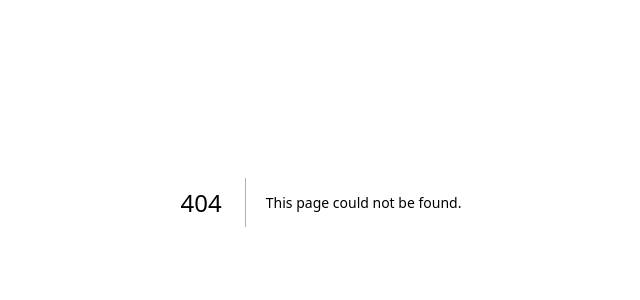
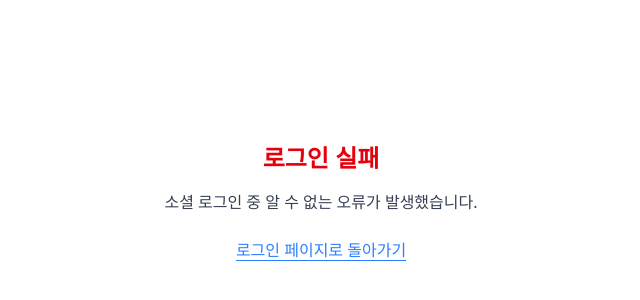
Before and after one commit to SWEuijunShane/HomeCinema_frontend, a Next.js app: page /oauth2/failure in a window 1280 px wide. Before the commit this address had no page. Shown: the part 198-498 px from the top of the page, without its empty margins (319-959 px from the left). Built offline with nearby package versions, Linux system fonts and the light colour scheme.

Commit message:
소셜로그인 구글, 네이버 기능 추가 및 프론트 백 연동

```diff
--- /dev/null
+++ b/app/oauth2/failure/page.tsx
@@ -0,0 +1,31 @@
+"use client"
+
+import { useSearchParams } from "next/navigation"
+
+export default function OAuth2FailurePage() {
+  const searchParams = useSearchParams()
+  const reason = searchParams.get("reason")
+
+  const getMessage = () => {
+    switch (reason) {
+      case "no_email":
+        return "이메일 정보 제공에 동의하지 않아 로그인할 수 없습니다."
+      case "unknown":
+      default:
+        return "소셜 로그인 중 알 수 없는 오류가 발생했습니다."
+    }
+  }
+
+  return (
+    <div className="flex flex-col items-center justify-center h-screen">
+      <h1 className="text-2xl font-semibold text-red-600 mb-4">로그인 실패</h1>
+      <p className="text-gray-700">{getMessage()}</p>
+      <a
+        href="/login"
+        className="mt-6 inline-block text-blue-500 underline underline-offset-4"
+      >
+        로그인 페이지로 돌아가기
+      </a>
+    </div>
+  )
+}
--- /dev/null
+++ b/app/oauth2/redirect/page.tsx
@@ -0,0 +1,21 @@
+"use client"
+
+import { useEffect } from "react"
+import { useRouter, useSearchParams } from "next/navigation"
+
+export default function OAuth2RedirectPage() {
+  const router = useRouter()
+  const searchParams = useSearchParams()
+  const accessToken = searchParams.get("accessToken")
+  const refreshToken = searchParams.get("refreshToken")
+
+  useEffect(() => {
+    if (accessToken && refreshToken) {
+      localStorage.setItem("accessToken", accessToken ?? "")
+      localStorage.setItem("refreshToken", refreshToken ?? "")
+      router.push("/") // 로그인 성공 후 홈으로 리디렉션
+    }
+  }, [accessToken, refreshToken])
+
+  return <div>로그인 중입니다...</div>
+}
--- a/components/login-form.tsx
+++ b/components/login-form.tsx
@@ -1,7 +1,7 @@
 "use client"
 
 import { useState } from "react"
-import axios from "axios"
+import axios from "@/lib/axios"
 import { cn } from "@/lib/utils"
 import { Button } from "@/components/ui/button"
 import {
@@ -24,7 +24,7 @@ export function LoginForm({
   const handleSubmit = async (e: React.FormEvent) => {
     e.preventDefault()
     try {
-      const response = await axios.post("http://localhost:8080/api/user/login", {
+      const response = await axios.post("/api/user/login", {
         email,
         password,
       })
@@ -89,8 +89,11 @@ export function LoginForm({
                 <Button type="submit" className="w-full">
                   Login
                 </Button>
-                <Button variant="outline" className="w-full">
+                <Button onClick={() => window.location.href = 'http://localhost:8080/oauth2/authorization/google'}>
                   Login with Google
+                </Button>
+                <Button onClick={() => {window.location.href = "http://localhost:8080/oauth2/authorization/naver"}}>
+                  Login with Naver
                 </Button>
               </div>
             </div>
--- a/components/register-form.tsx
+++ b/components/register-form.tsx
@@ -13,6 +13,7 @@ import { Input } from "@/components/ui/input"
 import { Label } from "@/components/ui/label"
 import { useState } from "react"
 import axios from "axios"
+import customAxios from "@/lib/axios"
 import { useRouter } from "next/navigation"
 
 export function RegisterForm({
@@ -40,7 +41,7 @@ export function RegisterForm({
     }
 
     try {
-      await axios.post("http://localhost:8080/api/user/signup", {
+      await customAxios.post("/api/user/signup", {
         email: formData.email,
         password: formData.password,
       })
--- /dev/null
+++ b/lib/axios.ts
@@ -0,0 +1,15 @@
+import axios from "axios"
+
+const instance = axios.create({
+  baseURL: "http://localhost:8080",
+})
+
+instance.interceptors.request.use((config) => {
+  const token = localStorage.getItem("accessToken")
+  if (token) {
+    config.headers.Authorization = `Bearer ${token}`
+  }
+  return config
+})
+
+export default instance
```
